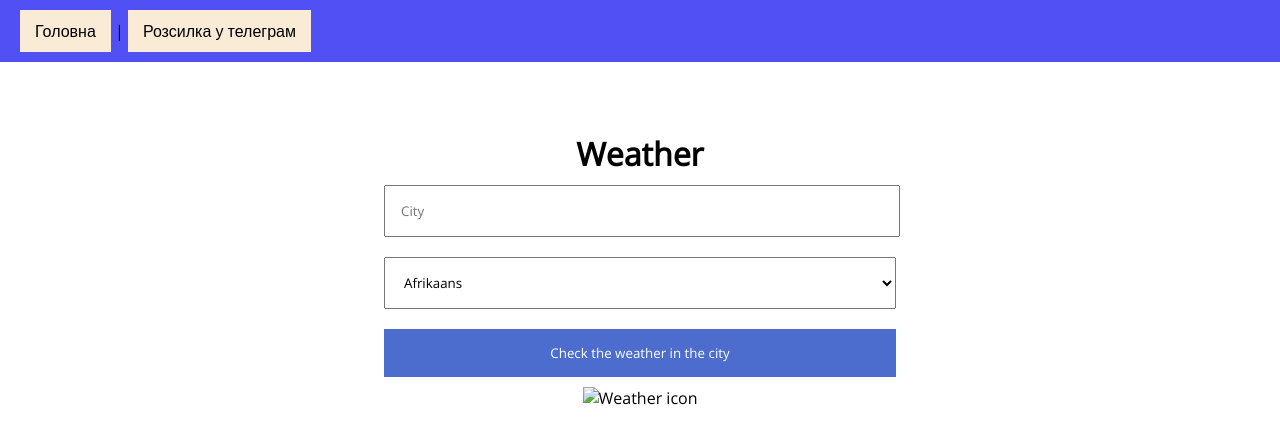
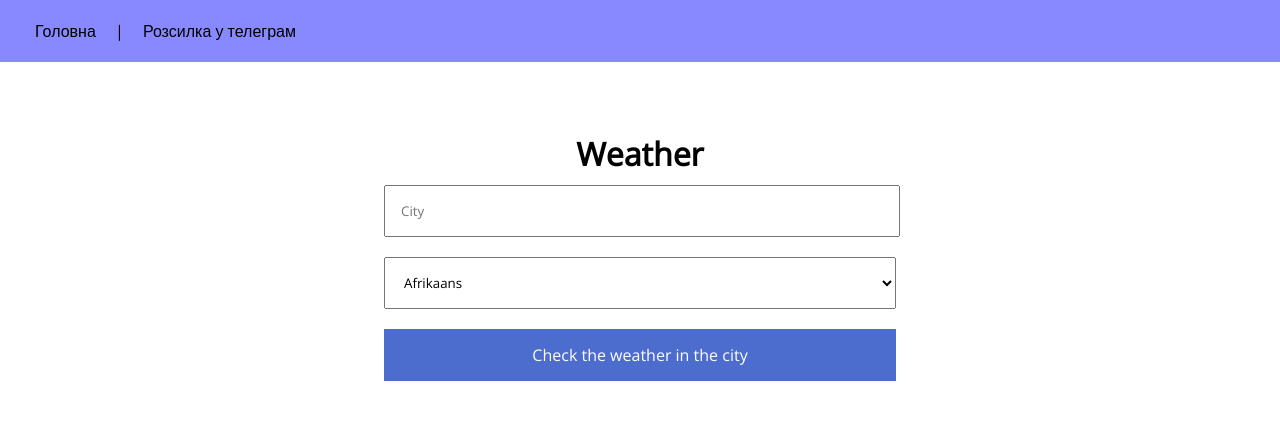
Before and after one commit to Nikita-Goncharov/DjangoWeather, a Django app: page / in a window 1280 px wide. Shown: the top 444 px of the page. Run offline with Django 4.2, Linux system fonts and the light colour scheme.

Commit message:
update interface

```diff
--- a/django_weather/weather/static/css/index.css
+++ b/django_weather/weather/static/css/index.css
@@ -25,18 +25,41 @@ form button {
     border: none;
     background-color: #4c6dce;
     color: #fff;
+    font-size: medium;
+    font-weight: 500;
 }
 
 form button:hover {
     background-color: #193ba1;
 }
 
-img {
-    width: 200px;
-    height: auto;
+.error_message {
+    padding: 10px 20px;
+    background-color: #ff7c72;
+    color: #a40b00;
 }
 
+.weather_card {
+    border: #4c6dce solid 1px;
+    background-color: #abc0ff;
+    height: auto;
+    display: flex;
+    padding: 10px 20px;
+}
 
+.weather_icon {
+    height: auto;
+    text-align: center;
+    flex: 1;
+}
+
+.weather_icon img {
+    width: 100px;
+}
+
+.details {
+    text-align: left;
+}
 
 @media screen and (min-width: 1500px) and (max-width: 1660px) {
     .weather_block {
@@ -50,7 +73,6 @@ img {
     }
 }
 
-
 @media screen and (min-width: 1300px) and (max-width: 1400px) {
     .weather_block {
         width: 35%;
@@ -62,8 +84,6 @@ img {
         width: 40%;
     }
 }
-
-
 
 @media screen and (min-width: 900px) and (max-width: 1100px) {
     .weather_block {
@@ -83,8 +103,6 @@ img {
     }
 }
 
-
-
 @media screen and (min-width: 500px) and (max-width: 600px) {
     .weather_block {
         width: 75%;
--- a/django_weather/weather/static/css/style.css
+++ b/django_weather/weather/static/css/style.css
@@ -12,18 +12,17 @@ main {
 
 header {
     padding: 20px;
-    background-color: #5050f4;
+    background-color: #8888ff;
 }
 
 header a {
     padding: 10px 15px;
-    background-color: antiquewhite;
     text-decoration: none;
     color: #000;
     font-weight: 500;
+    transition: .2s;
 }
 
-header a {
-    padding: 10px 15px;
-    background-color: antiquewhite;
+header a:hover {
+    background-color: #ffffff;
 }
--- a/django_weather/weather/templates/weather/index.html
+++ b/django_weather/weather/templates/weather/index.html
@@ -15,23 +15,28 @@ Weather
     <h1>Weather</h1>
     <form method="post" action="/">
         {% csrf_token %}
-        <div>{{ form.city }}</div>
-        <div>{{ form.language_choice }}</div>
-        <div><button type="submit">Check the weather in the city</button></div>
+        {{ form.city }}
+        {{ form.language_choice }}
+        <button type="submit">Check the weather in the city</button>
     </form>
 
+
+    {% if not weather_error and weather_error != None %}
     <div class="weather_card">
-        {% if not weather_error %}
-        <img src="{{ city_weather.icon_url }}" alt="Weather icon">
-        <p>{{ city_weather.weather_name }}</p>
-        <p>{{ city_weather.weather_description }}</p>
-        <p>{{ city_weather.temp }}</p>
-        <p>{{ city_weather.temp_feels_like }}</p>
-        <p>{{ city_weather.wind_speed }}</p>
-        {% else %}
-        <p>Error</p> <!--TODO: Більш красиво вивести помилку-->
-        {% endif %}
+        <div class="weather_icon">
+            <img class="" src="{{ city_weather.icon_url }}" alt="Weather icon">
+        </div>
+        <div class="details">
+            <p>Weather: {{ city_weather.weather_name }}</p>
+            <p>Description: {{ city_weather.weather_description }}</p>
+            <p>Temperature: {{ city_weather.temp }}</p>
+            <p>Temperature feels like: {{ city_weather.temp_feels_like }}</p>
+            <p>Wind speed: {{ city_weather.wind_speed }}</p>
+        </div>
     </div>
+    {% elif weather_error %}
+    <p class="error_message">Error</p> <!--TODO: Більш красиво вивести помилку-->
+    {% endif %}
 </div>
 
 {% endblock content %}
--- a/django_weather/weather/views.py
+++ b/django_weather/weather/views.py
@@ -13,7 +13,7 @@ def index(request):
             language_code = request.POST.get('language_choice')
             weather_json = get_weather_json_with_all_info_in_city(city_name=city_name, language_code=language_code)
             if (weather_json['success']):
-                context.update({'city_weather': weather_json})
+                context.update({'city_weather': weather_json, 'weather_error': False})
             else:
                 context.update({'weather_error': True})
     return render(request, 'weather/index.html', context)
```
